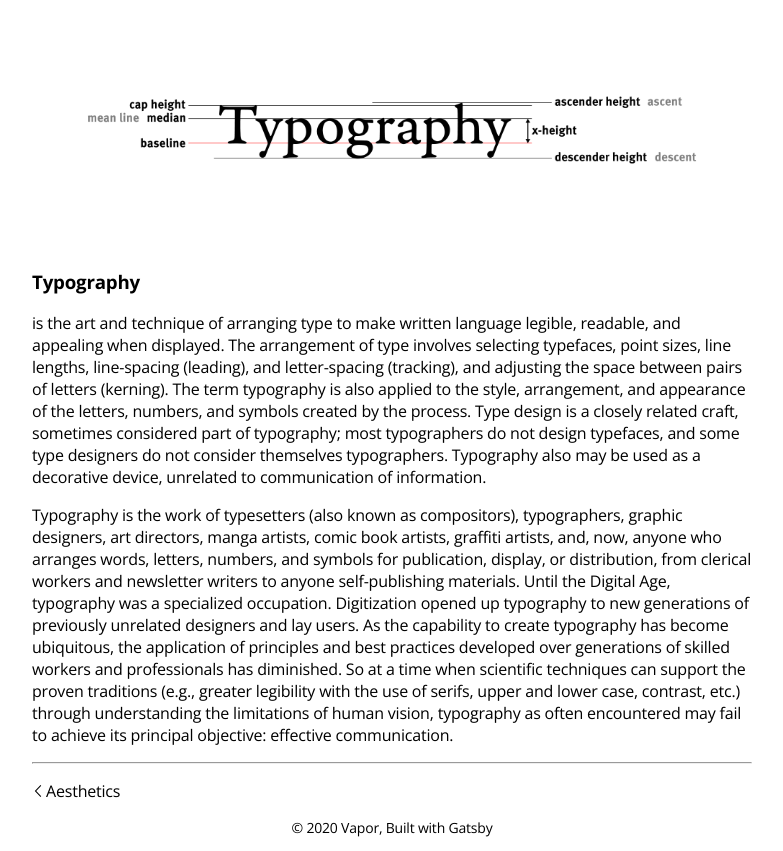
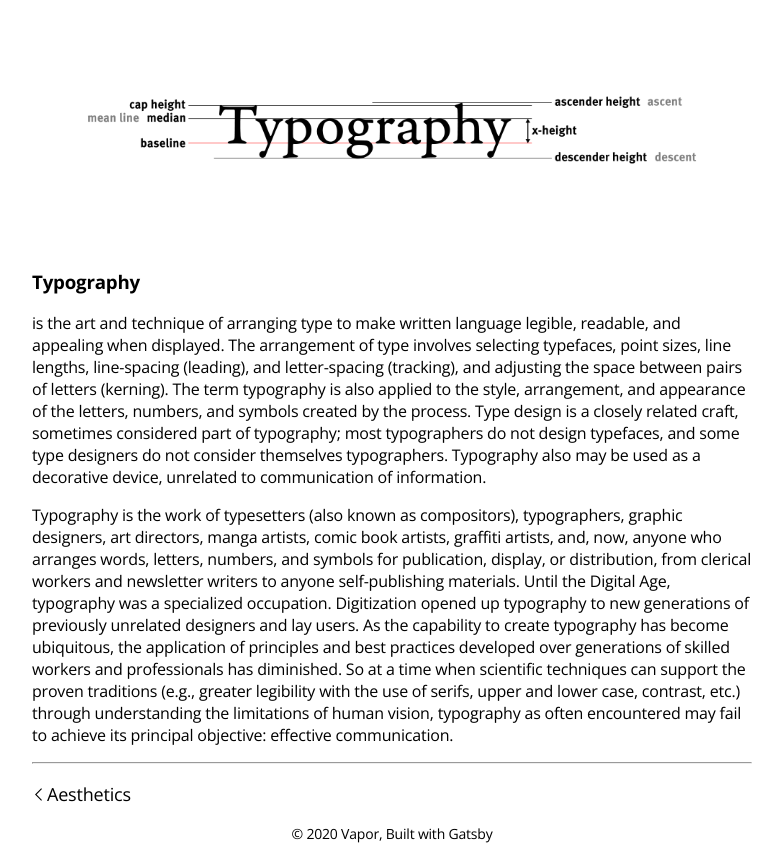
Before and after one commit to weensy/gatsby-vapor, a Gatsby site: page /typography/ in a window 1280 px wide. Shown: the part 203-1054 px from the top of the page, without its empty margins (248-1031 px from the left). Built offline with nearby package versions, Linux system fonts and the light colour scheme; Gatsby itself is replaced by a stand-in of ours.

Commit message:
Fix css for post navigator

```diff
--- a/src/styles/style.css
+++ b/src/styles/style.css
@@ -233,7 +233,7 @@ body {
     justify-content: space-between;
     list-style: none;
     padding: 0;
-    color: var(--color-apple-blue);
+    font-size: 1.125em;
 }
 .post-nav ::selection {
     background: transparent;
@@ -241,18 +241,17 @@ body {
 .post-nav a {
     text-decoration: none;
     color: inherit;
-}
-.post-nav a:hover{
-    text-decoration: underline;
+    display: flex;
+    align-items: baseline;
 }
 .post-nav svg {
-    width: 0.75rem;
-    height: 0.75rem;
-    fill: var(--color-apple-blue);
+    width: 0.8125rem;
+    height: 0.8125rem;
+    fill: var(--color-font);
 }
 .post-nav-prev {
-    margin-left: 0.125em;
+    margin-left: 0.125rem;
 }
 .post-nav-next {
-    margin-right: 0.125em;
+    margin-right: 0.125rem;
 }
```
